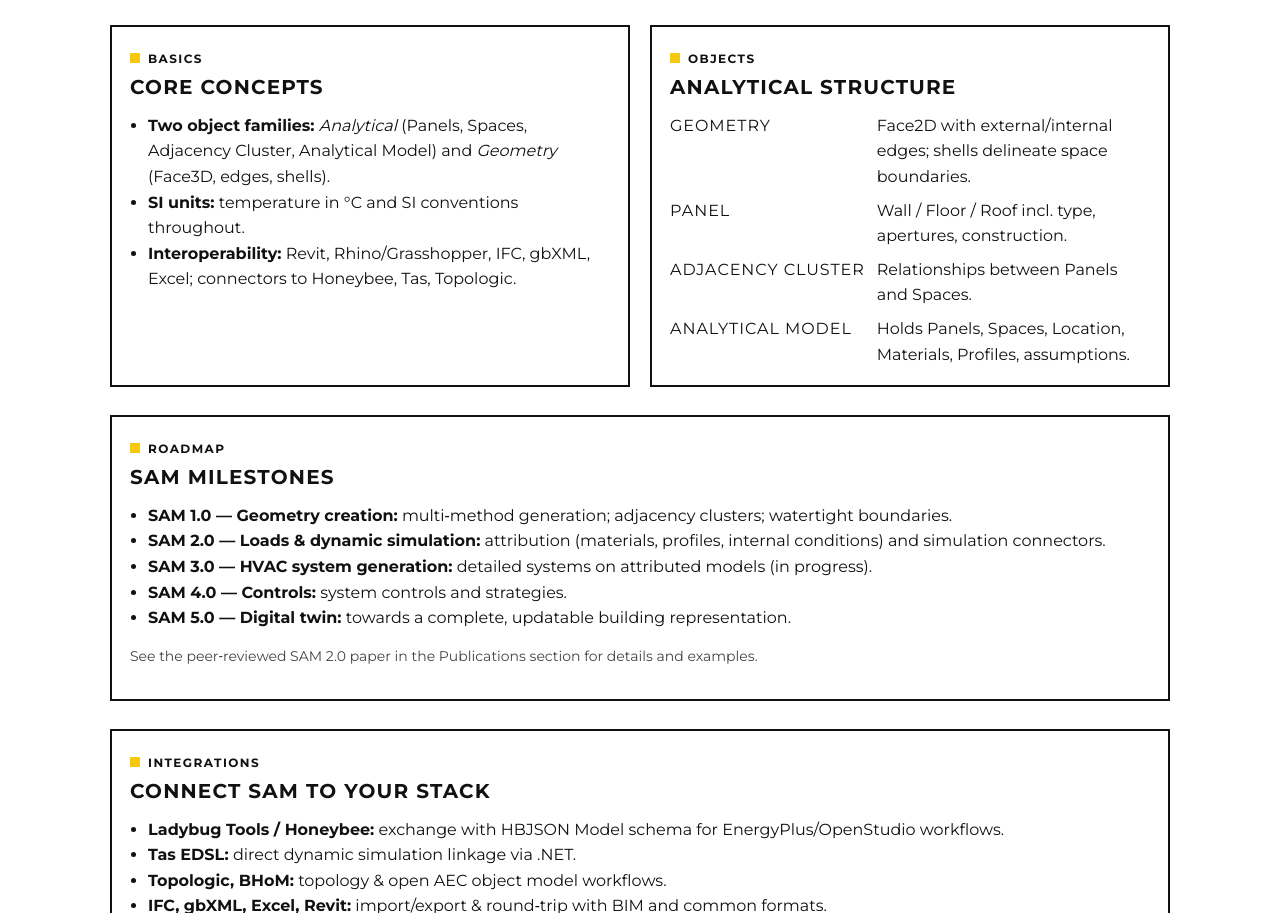
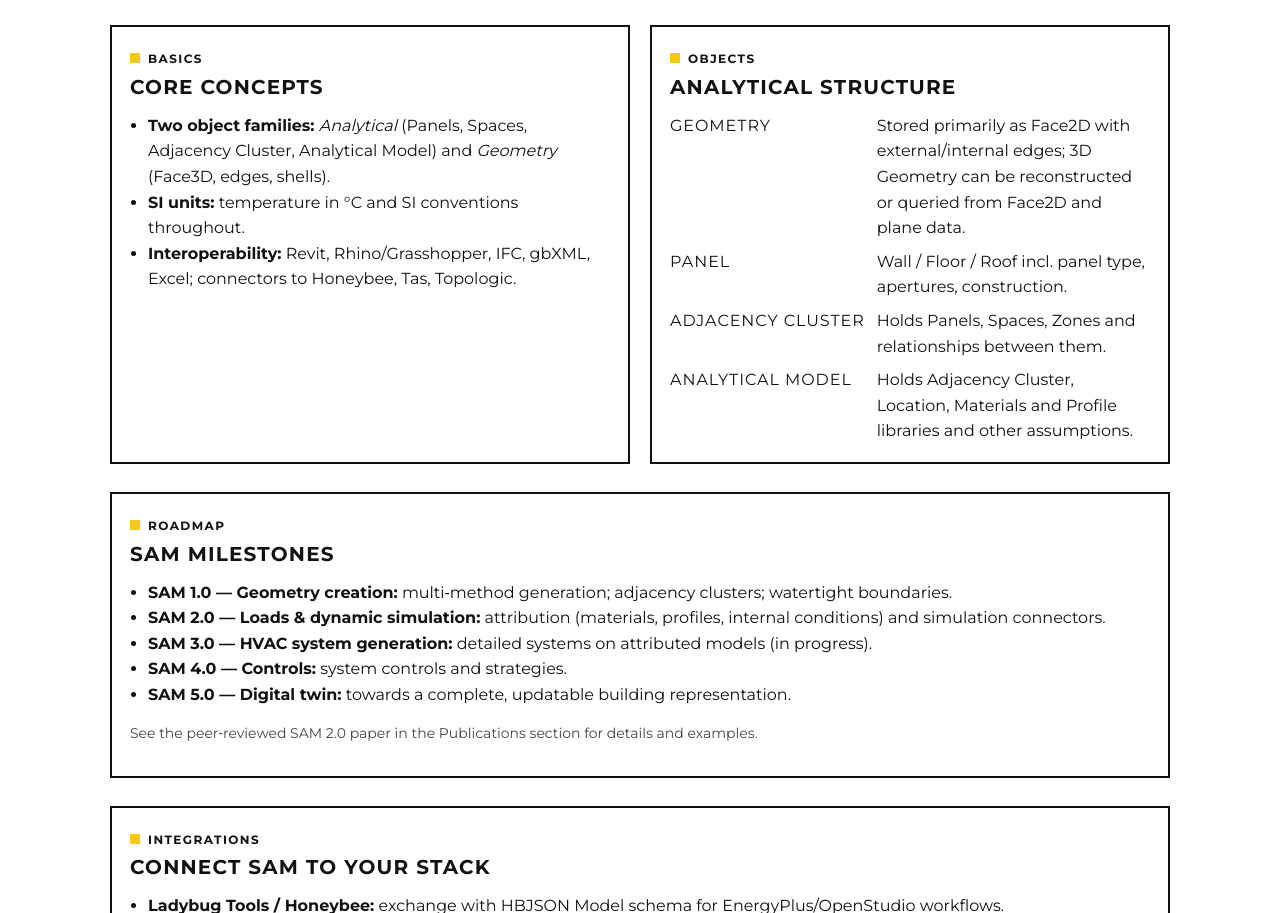
Before and after one commit to SAM-BIM/sam-bim.github.io, a plain HTML site: page index.html in a window 1280 px wide. Shown: the part 1465-2378 px from the top of the page. Drawn offline with Linux system fonts and the light colour scheme.

Commit message:
Update index.html

```diff
--- a/index.html
+++ b/index.html
@@ -189,11 +189,10 @@
         <span class="kicker">Objects</span>
         <h2>Analytical structure</h2>
         <div class="kv">
-		  <div class="key">Geometry</div><div>Face2D with external/internal edges; shells delineate space boundaries.</div>
-          <div class="key">Panel</div><div>Wall / Floor / Roof incl. type, apertures, construction.</div>
-          <div class="key">Adjacency Cluster</div><div>Relationships between Panels and Spaces.</div>
-          <div class="key">Analytical Model</div><div>Holds Panels, Spaces, Location, Materials, Profiles, assumptions.</div>
-
+		  <div class="key">Geometry</div><div>Stored primarily as Face2D with external/internal edges; 3D Geometry can be reconstructed or queried from Face2D and plane data.</div>
+          <div class="key">Panel</div><div>Wall / Floor / Roof incl. panel type, apertures, construction.</div>
+          <div class="key">Adjacency Cluster</div><div>Holds Panels, Spaces, Zones and relationships between them.</div>
+          <div class="key">Analytical Model</div><div>Holds Adjacency Cluster, Location, Materials and Profile libraries and other assumptions.</div>
         </div>
       </article>
     </section>
```
